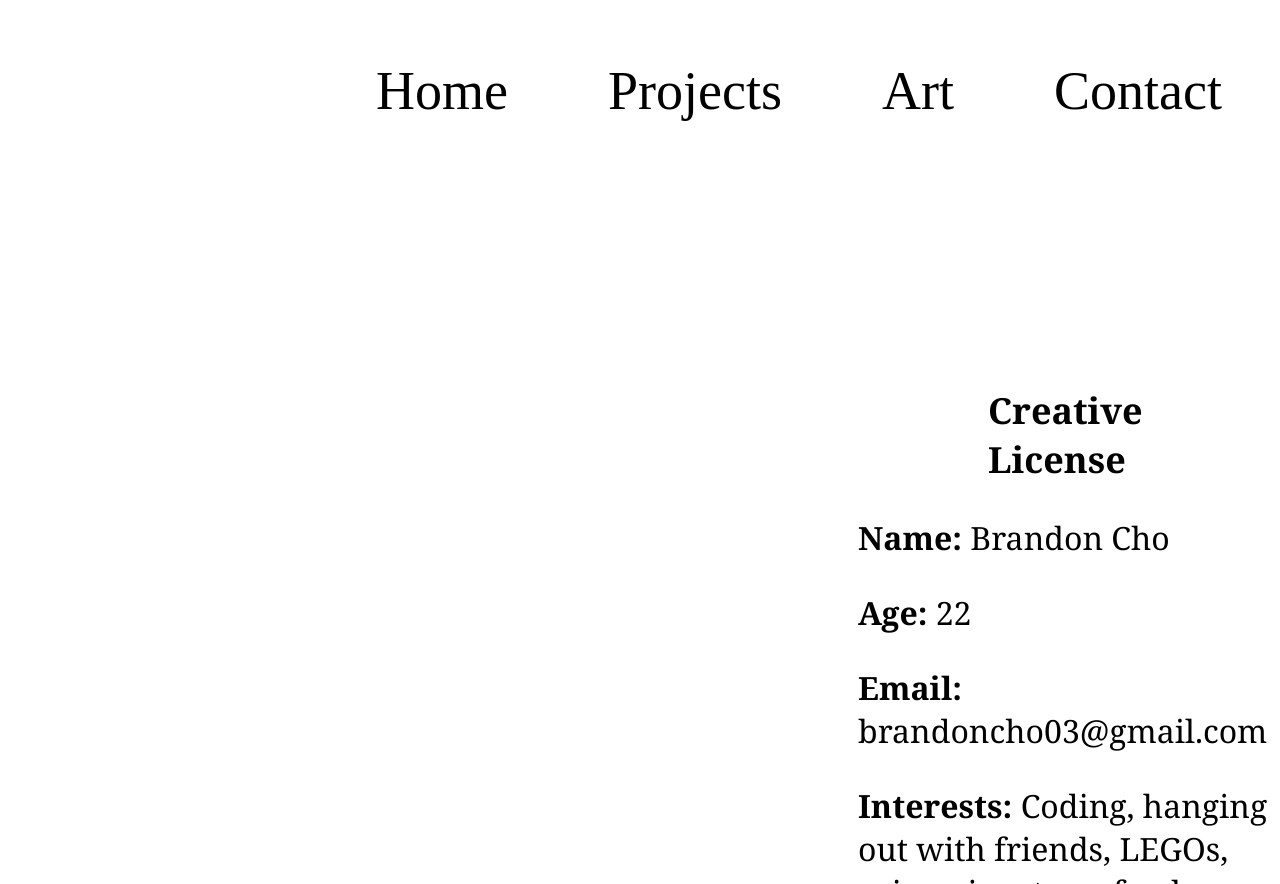
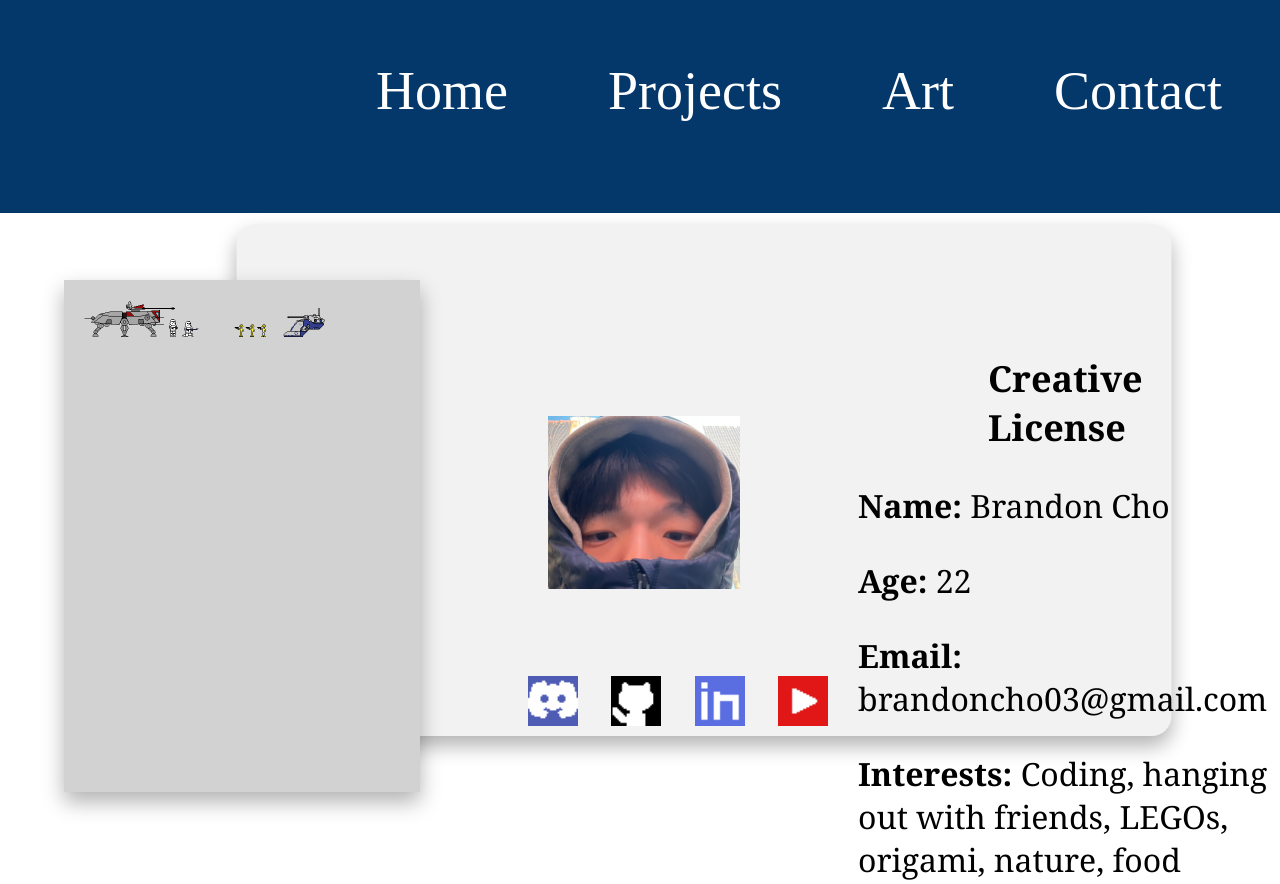
Before and after one commit to brandoncho03/brndy.dev, a plain HTML site: page index.html in a window 1280 px wide. Shown: the top 884 px of the page. Drawn offline with Linux system fonts and the light colour scheme.

Commit message:
first draft of homepage

```diff
--- a/index.html
+++ b/index.html
@@ -15,6 +15,9 @@
             <li><a href="index.html">Home</a></li>
         </ul>
     </nav>
+    <div class="id-container">
+    </div>
+    <div class="api-container"></div>
     <div class="id-card">
         <h1>
             Creative License
@@ -35,5 +38,14 @@
             <b>Goals:</b> Building passionate projects and developing myself as a person
         </p>
     </div>
+    <img src="./images/clones_vs_droids.png" class="battle-img">
+    <img src="./images/pfp.PNG" class="pfp">
+    <div class="icon-row">
+        <img src="./images/discord_icon.png" alt="discord icon">
+        <img src="./images/github_icon.png" alt="github icon">
+        <img src="./images/linkedin_icon.png" alt="linkedin icon">
+        <img src="./images/youtube_icon.png" alt="youtube icon">
+    </div>
+
 </body>
 </html>
--- a/styles.css
+++ b/styles.css
@@ -1,5 +1,5 @@
 body {
-    background-image: url("./images/Hero.jpg");
+    background-image: url("./images/Home Page.jpg");
 }
 
 nav {
@@ -21,7 +21,7 @@ ul li a {
     text-decoration: none;
     font-family: 'Kumbh Sans';
     font-size: 54px;
-    color: black;
+    color: white;
     padding: 50px 50px;
     width: auto;
 }
@@ -30,7 +30,33 @@ ul li a:hover {
     color: grey
 }
 
+.id-container {
+    position: absolute;
+    top: 60%;
+    left: 55%;
+    width: 935px;
+    height: 512px;
+    transform: translate(-50%, -50%);
+    z-index: 0;
+    background-color: #F2F2F2;
+    border-radius: 20px;
+    box-shadow: 0 10px 20px rgba(0, 0, 0, 0.3);
+}
+
+.api-container {
+    position: absolute;
+    top: 35%;
+    left: 5%;
+    width: 356px;
+    height: 512px;
+    background-color: #d2d2d2;
+    z-index: 0;
+    box-shadow: 0 10px 20px rgba(0, 0, 0, 0.3);
+}
+
 .id-card {
+    position: absolute;
+    top: 20%;
     font-family: Georgia;
     margin: center;
     text-align: left;
@@ -48,3 +74,35 @@ ul li a:hover {
     font-size: 32px;
     padding-left: 50px;
 }
+
+.battle-img {
+    position: absolute;
+    width: 20%;
+    height: auto;
+    padding-left: 65px;
+    padding-top: 57px;
+}
+
+.pfp {
+    position: absolute;
+    width: 15%;
+    height: auto;
+    padding-left: 540px;
+    padding-top: 200px;
+}
+
+.icon-row {
+    position: absolute;
+    display: flex;
+    justify-content: space-between;
+    width: 100%;
+    max-width: 300px;
+    margin: auto;
+    padding-top: 460px;
+    padding-left: 520px;
+}
+
+.icon-row img {
+    width: 50px;
+    height: 50px;
+}
```
Also changed, not shown: Hero.jpg (deleted), images/Home Page.jpg (added), images/clones_vs_droids.png (added), images/discord_icon.png (added), images/github_icon.png (added), images/linkedin_icon.png (added), images/pfp.PNG (added), images/youtube_icon.png (added), 1 other file.
